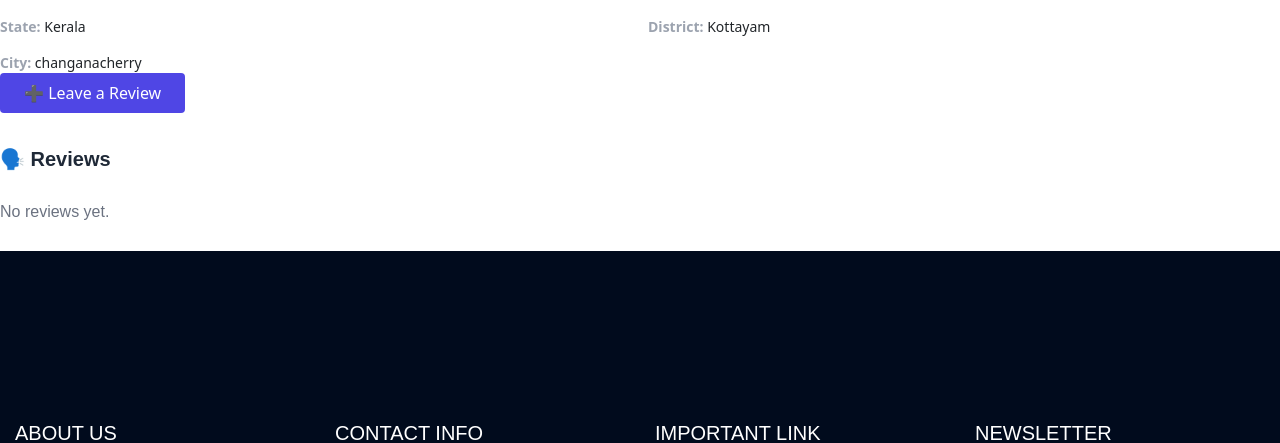
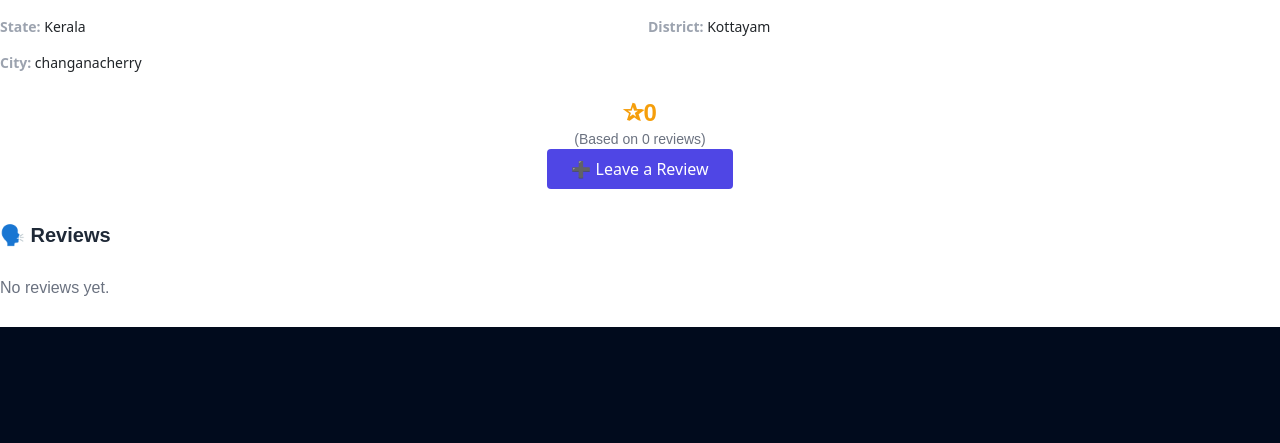
Before and after one commit to abhinandh333/skill-pi-earn, a Django app: template website/templates/profile_detail.html in a window 1280 px wide. Shown: the part 185-628 px from the top of the page. Run offline with Django 5.2, Linux system fonts and the light colour scheme; the template is opened without the code that fills it: values that come from a table or form of the project are taken from there, others are empty; data comes from the database, SQL or seed files in the repository; both versions use the stored data as it was after the commit; some libraries are stand-ins or nearby versions; some web fonts are replaced.

Commit message:
Your commit message here

```diff
--- a/website/models.py
+++ b/website/models.py
@@ -3,6 +3,7 @@ from django.db import models
 from django.conf import settings
 from django.db.models.signals import post_save
 from django.dispatch import receiver
+from django.db.models import Avg
 
 
 class CustomUserManager(BaseUserManager):
@@ -85,6 +86,12 @@ class Profile(models.Model):
 
 
 
+    def average_rating(self):
+        avg = self.reviews.aggregate(avg_rating=Avg('rating'))['avg_rating']
+        return round(avg, 1) if avg else 0
+
+    def rating_count(self):
+        return self.reviews.count()
 
 
 
--- a/website/templates/profile_detail.html
+++ b/website/templates/profile_detail.html
@@ -46,13 +46,29 @@
 {% endif %}
 
 
-<!-- Show "Leave a Review" button -->
 
- <a href="{% url 'submit_review' profile.user.id %}">
-  <button class="bg-indigo-600 text-white px-4 py-2 rounded hover:bg-indigo-700">➕ Leave a Review</button>
-</a>
+<center>
+              <div class="mt-4">
+  <h3 class="text-lg font-medium text-indigo-700"></h3>
+  <p class="text-2xl text-yellow-500 font-bold">
+    ✰{{ profile.average_rating }}
+
+  <p class="text-sm text-gray-500">
+    (Based on {{ profile.rating_count }} {{ profile.rating_count|pluralize:"review,reviews" }})
+  </p>
+</div>
 
 
+
+
+
+              <!-- Show "Leave a Review" button -->
+
+              <a href="{% url 'submit_review' profile.user.id %}">
+                <button class="bg-indigo-600 text-white px-4 py-2 rounded hover:bg-indigo-700">➕ Leave a Review</button>
+              </a>
+
+</center>
 
 
 
```
Also changed, not shown: website/templates/search_results.html (+16 -8 lines), db.sqlite3.
